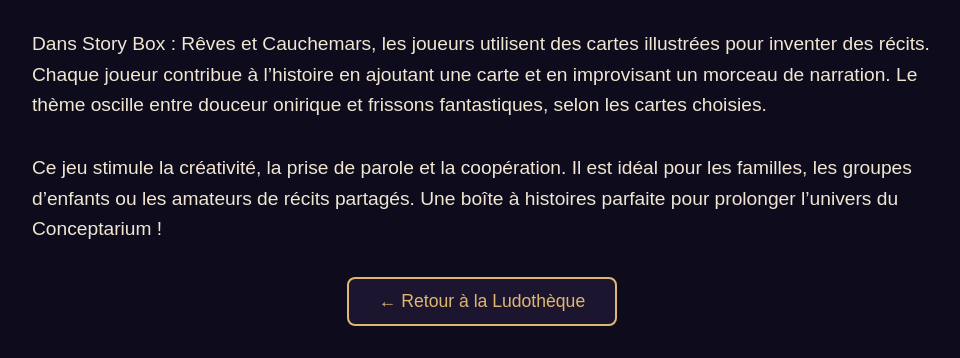
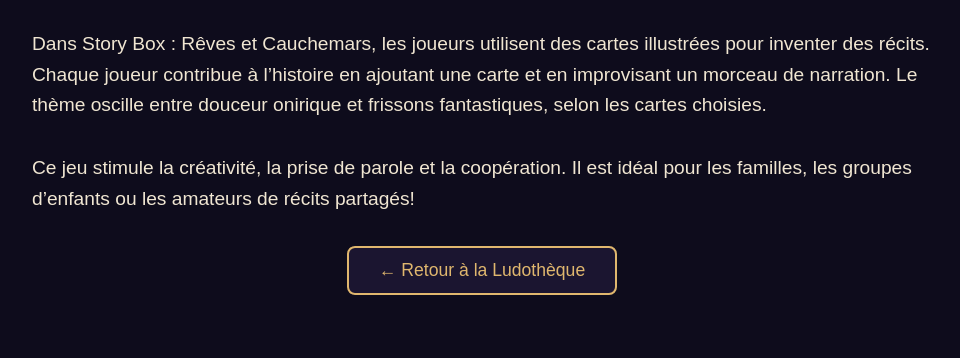
Before and after one commit to Leconceptarium/morpheus.menu, a plain HTML site: page story-box.html in a window 1280 px wide. Shown: the part 675-1033 px from the top of the page, without its empty margins (158-1118 px from the left). After the commit the page ends 1002 px from the top, so only its background shows below. Drawn offline with Linux system fonts and the light colour scheme.

Commit message:
Update story-box.html

```diff
--- a/story-box.html
+++ b/story-box.html
@@ -102,7 +102,7 @@
       Dans Story Box : Rêves et Cauchemars, les joueurs utilisent des cartes illustrées pour inventer des récits. Chaque joueur contribue à l’histoire en ajoutant une carte et en improvisant un morceau de narration. Le thème oscille entre douceur onirique et frissons fantastiques, selon les cartes choisies.
     </p>
     <p>
-      Ce jeu stimule la créativité, la prise de parole et la coopération. Il est idéal pour les familles, les groupes d’enfants ou les amateurs de récits partagés. Une boîte à histoires parfaite pour prolonger l’univers du Conceptarium !
+      Ce jeu stimule la créativité, la prise de parole et la coopération. Il est idéal pour les familles, les groupes d’enfants ou les amateurs de récits partagés!
     </p>
 
     <a href="ludotheque.html" class="btn">← Retour à la Ludothèque</a>
```
